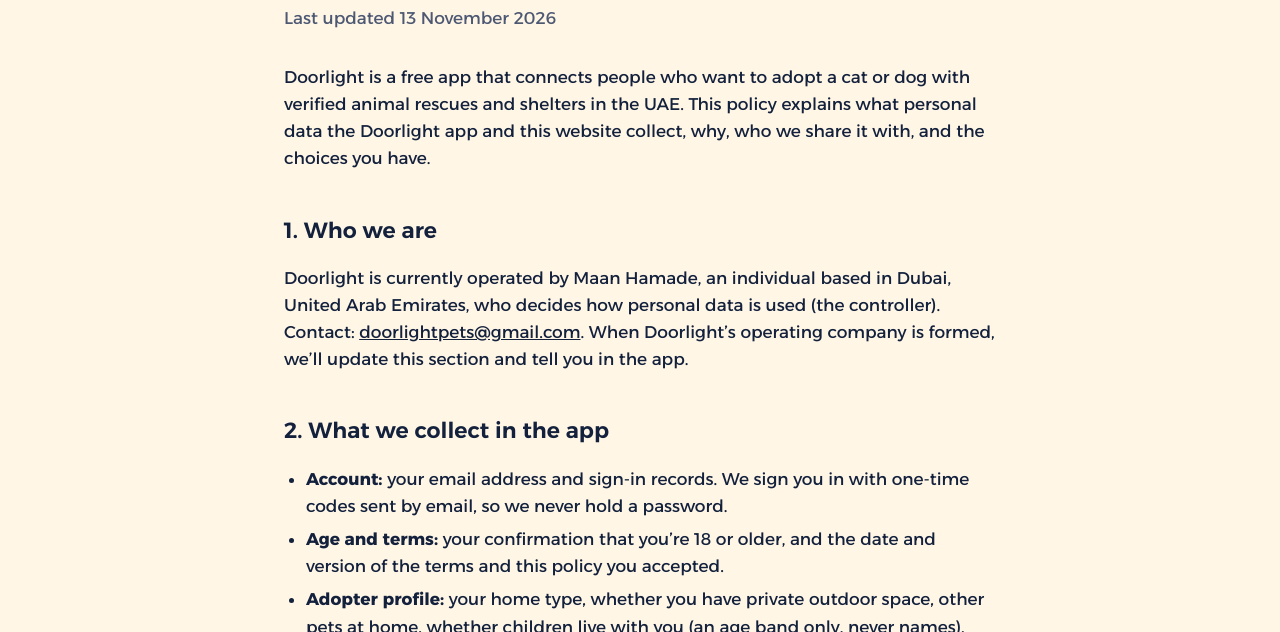
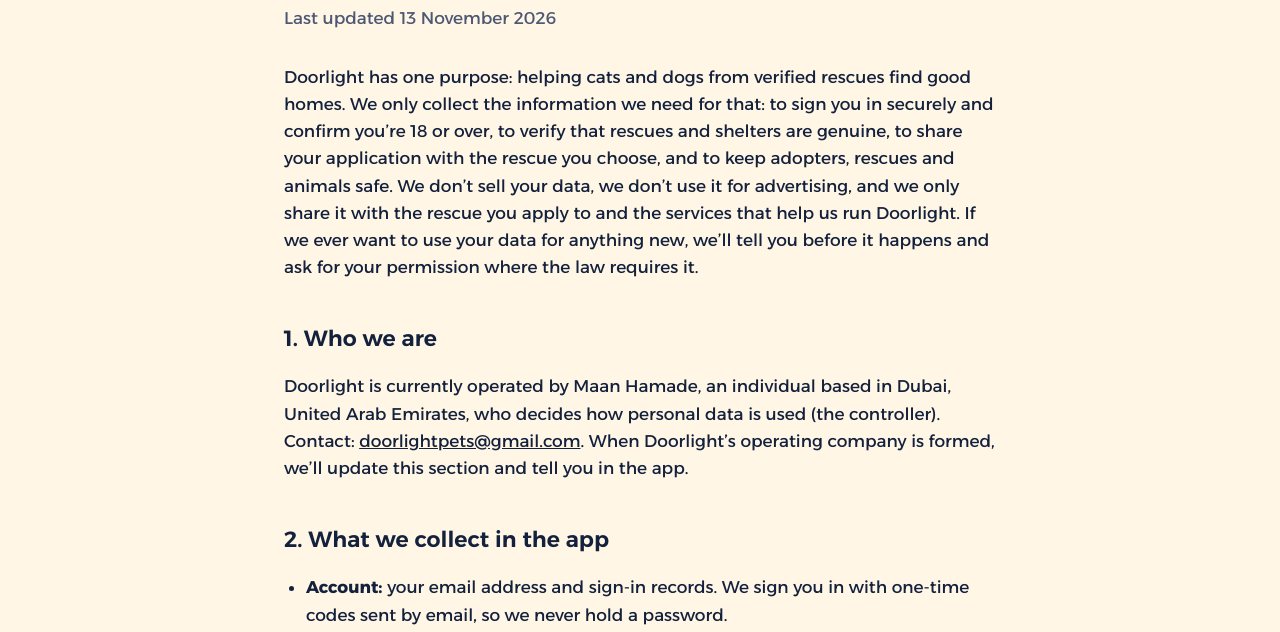
Before and after one commit to hamadehmaan-rgb/doorlight-website, a plain HTML site: page privacy.html in a window 1280 px wide. Shown: the part 177-809 px from the top of the page. Drawn offline with Linux system fonts and the light colour scheme.

Commit message:
Update privacy.htmlPrivacy policy: clearer opening on purpose and data use

```diff
--- a/privacy.html
+++ b/privacy.html
@@ -62,7 +62,7 @@ main.doc .wrap{max-width:760px}
 
 <h1>Privacy Policy</h1>
 <p class="meta">Last updated 13 November 2026</p>
-<p>Doorlight is a free app that connects people who want to adopt a cat or dog with verified animal rescues and shelters in the UAE. This policy explains what personal data the Doorlight app and this website collect, why, who we share it with, and the choices you have.</p>
+<p>Doorlight has one purpose: helping cats and dogs from verified rescues find good homes. We only collect the information we need for that: to sign you in securely and confirm you’re 18 or over, to verify that rescues and shelters are genuine, to share your application with the rescue you choose, and to keep adopters, rescues and animals safe. We don’t sell your data, we don’t use it for advertising, and we only share it with the rescue you apply to and the services that help us run Doorlight. If we ever want to use your data for anything new, we’ll tell you before it happens and ask for your permission where the law requires it.</p>
 
 <h2>1. Who we are</h2>
 <p>Doorlight is currently operated by Maan Hamade, an individual based in Dubai, United Arab Emirates, who decides how personal data is used (the controller). Contact: <a href="mailto:doorlightpets@gmail.com">doorlightpets@gmail.com</a>. When Doorlight’s operating company is formed, we’ll update this section and tell you in the app.</p>
```
